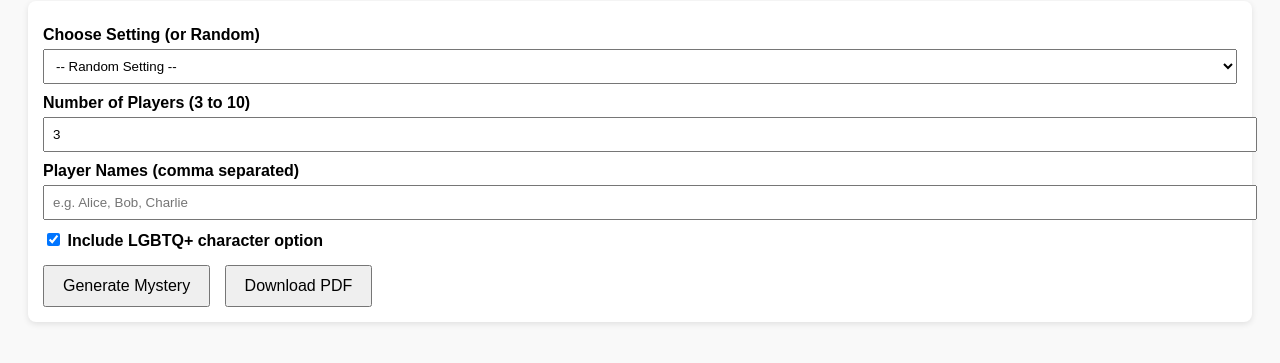
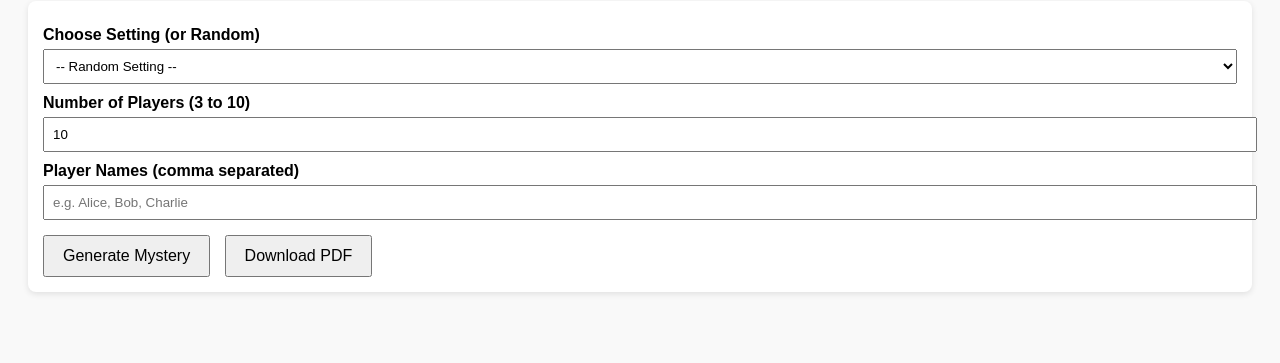
Before and after one commit to adb9738/Murder-Mystery-Game, a plain HTML site: page index.html in a window 1280 px wide. Shown: the part 107-470 px from the top of the page. Drawn offline with nearby package versions, Linux system fonts and the light colour scheme.

Commit message:
Update index.html

```diff
--- a/index.html
+++ b/index.html
@@ -36,12 +36,10 @@
   </select>
 
   <label for="playerCount">Number of Players (3 to 10)</label>
-  <input type="number" id="playerCount" value="3" min="3" max="10" />
+  <input type="number" id="playerCount" value="10" min="3" max="10" />
 
   <label for="playerNamesInput">Player Names (comma separated)</label>
   <input type="text" id="playerNamesInput" placeholder="e.g. Alice, Bob, Charlie" />
-
-  <label><input type="checkbox" id="includeLGBTQ" checked /> Include LGBTQ+ character option</label>
 
   <button onclick="generateAndDisplay()">Generate Mystery</button>
   <button onclick="downloadPDF()" style="margin-left:10px;">Download PDF</button>
```
